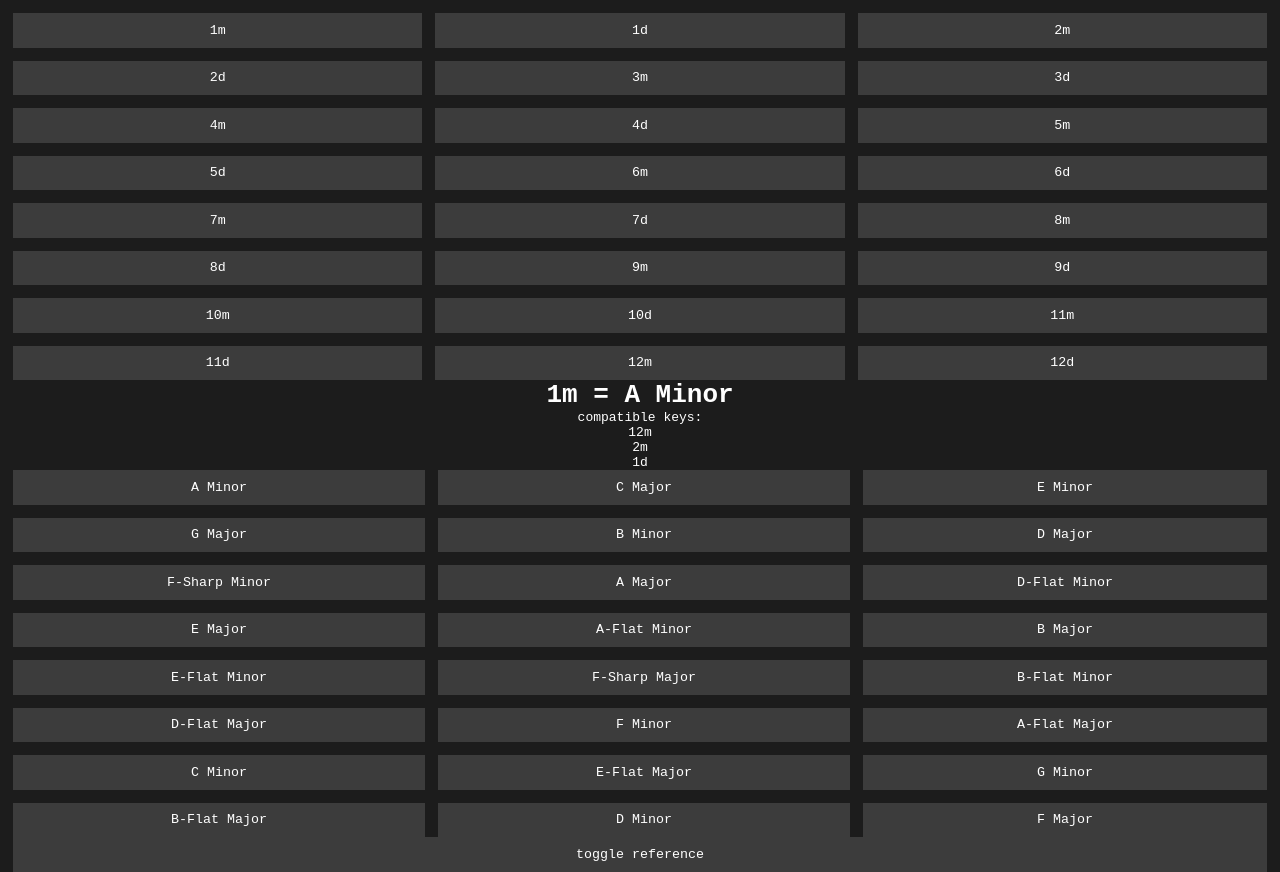
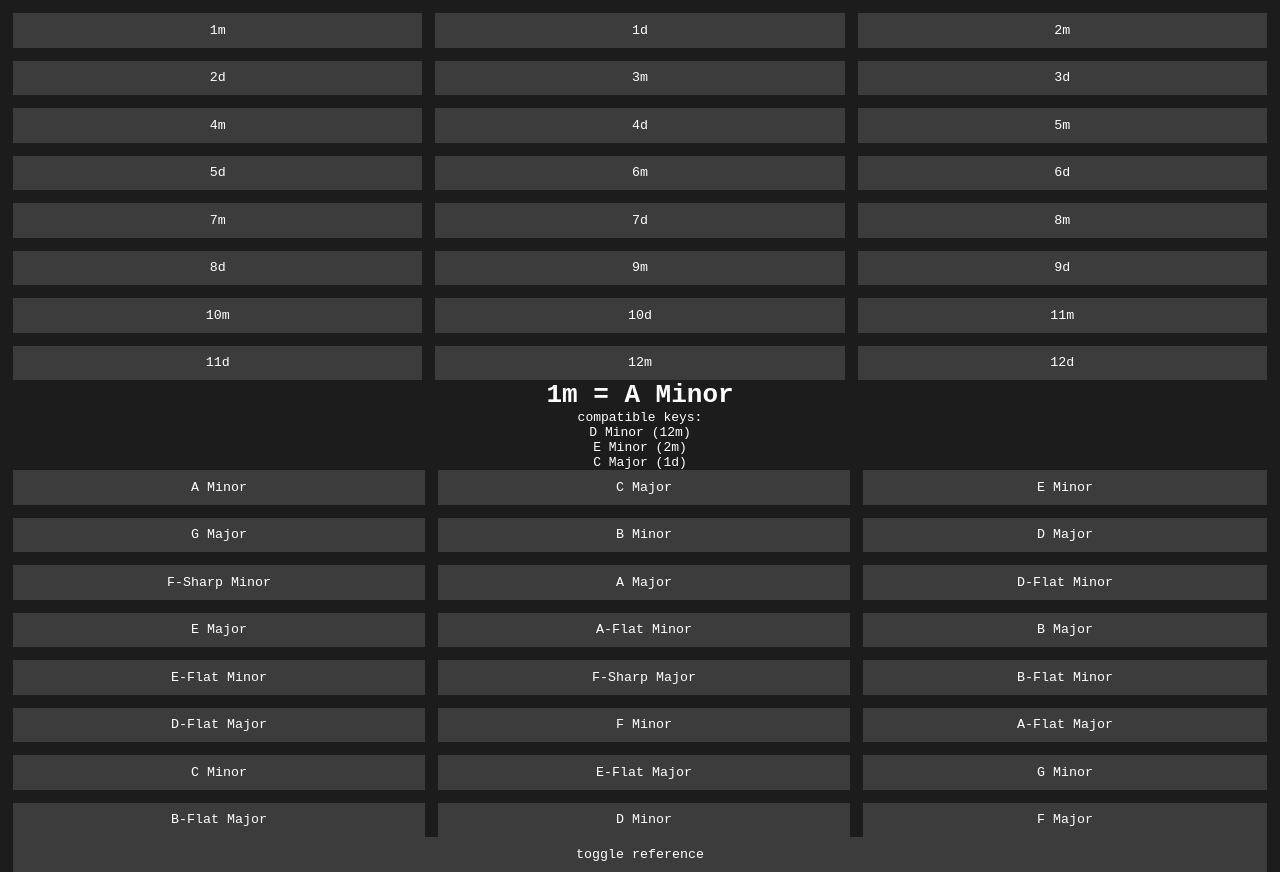
Before and after one commit to glitch-dot-cool/openkey-translator, a React (Vite) app: page / in a window 1280 px wide. Both pictures are taken after a click on the button "1m". Built offline with nearby package versions, Linux system fonts and the light colour scheme.

Commit message:
get neighboring/compatible keys

```diff
--- a/src/components/Result.tsx
+++ b/src/components/Result.tsx
@@ -13,9 +13,9 @@ export const Result = ({ result }: Props) => {
       <span className="bold large-text">= </span>
       <span className="bold large-text">{`${result.result} `}</span>
       <p>compatible keys:</p>
-      <p>{result.neighbors.minusOne}</p>
-      <p>{result.neighbors.plusOne}</p>
-      <p>{result.neighbors.relative}</p>
+      <p>{`${result.neighbors.minusOne.musicalKey} (${result.neighbors.minusOne.openKey})`}</p>
+      <p>{`${result.neighbors.plusOne.musicalKey} (${result.neighbors.plusOne.openKey})`}</p>
+      <p>{`${result.neighbors.relative.musicalKey} (${result.neighbors.relative.openKey})`}</p>
     </div>
   );
 };
--- a/src/utils.ts
+++ b/src/utils.ts
@@ -33,10 +33,32 @@ const isOpenKey = (
 
 export const getResult = (key: KeysInOpenKeyOrMusical): Result => {
   if (isOpenKey(key)) {
-    const result: OpenKeyToMusicalResult = {
+    const partialResult: Pick<
+      OpenKeyToMusicalResult,
+      "originalKey" | "result"
+    > = {
       originalKey: key,
       result: openkeyMap[key],
-      neighbors: getOpenKeyNeighbors(key),
+    };
+
+    const neighbors = getOpenKeyNeighbors(key);
+
+    const result: OpenKeyToMusicalResult = {
+      ...partialResult,
+      neighbors: {
+        plusOne: {
+          openKey: neighbors.plusOne,
+          musicalKey: openkeyMap[neighbors.plusOne],
+        },
+        minusOne: {
+          openKey: neighbors.minusOne,
+          musicalKey: openkeyMap[neighbors.minusOne],
+        },
+        relative: {
+          openKey: neighbors.relative,
+          musicalKey: openkeyMap[neighbors.relative],
+        },
+      },
     };
 
     return result;
@@ -53,9 +75,18 @@ export const getResult = (key: KeysInOpenKeyOrMusical): Result => {
   const result: MusicalToOpenKeyResult = {
     ...partialResult,
     neighbors: {
-      plusOne: openkeyMap[openKeyNeighbors.plusOne],
-      minusOne: openkeyMap[openKeyNeighbors.minusOne],
-      relative: openkeyMap[openKeyNeighbors.relative],
+      plusOne: {
+        openKey: openKeyNeighbors.plusOne,
+        musicalKey: openkeyMap[openKeyNeighbors.plusOne],
+      },
+      minusOne: {
+        openKey: openKeyNeighbors.minusOne,
+        musicalKey: openkeyMap[openKeyNeighbors.minusOne],
+      },
+      relative: {
+        openKey: openKeyNeighbors.relative,
+        musicalKey: openkeyMap[openKeyNeighbors.relative],
+      },
     },
   };
 
```
Also changed, not shown: src/types.ts (+24 -6 lines).
